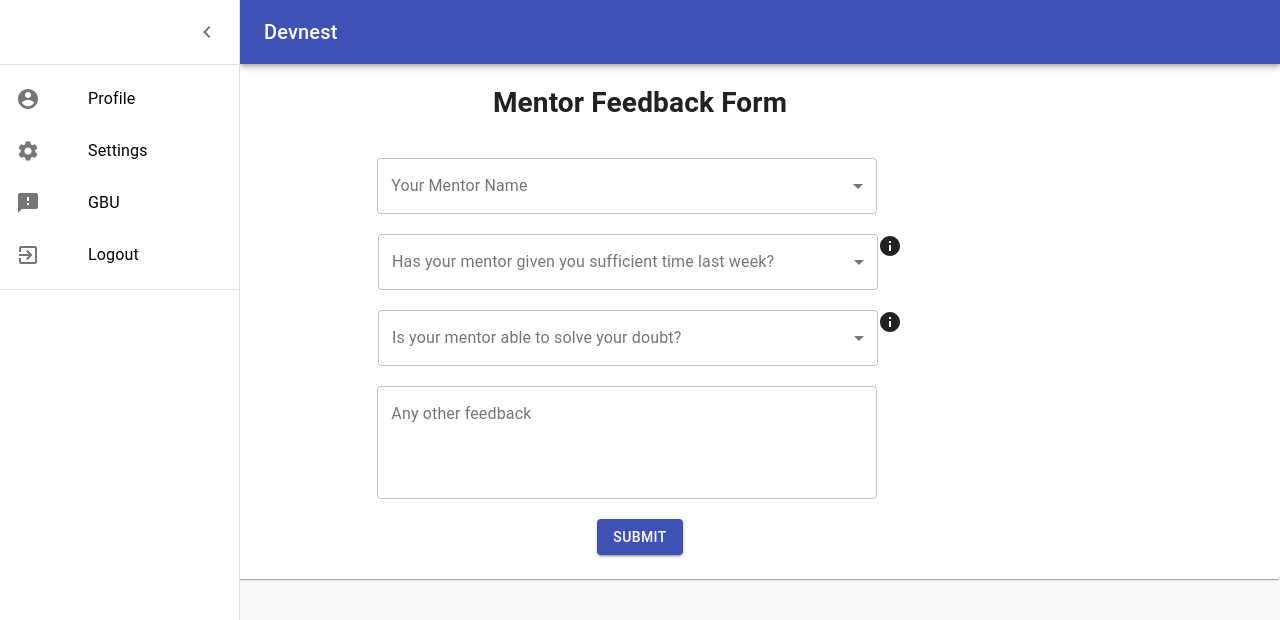
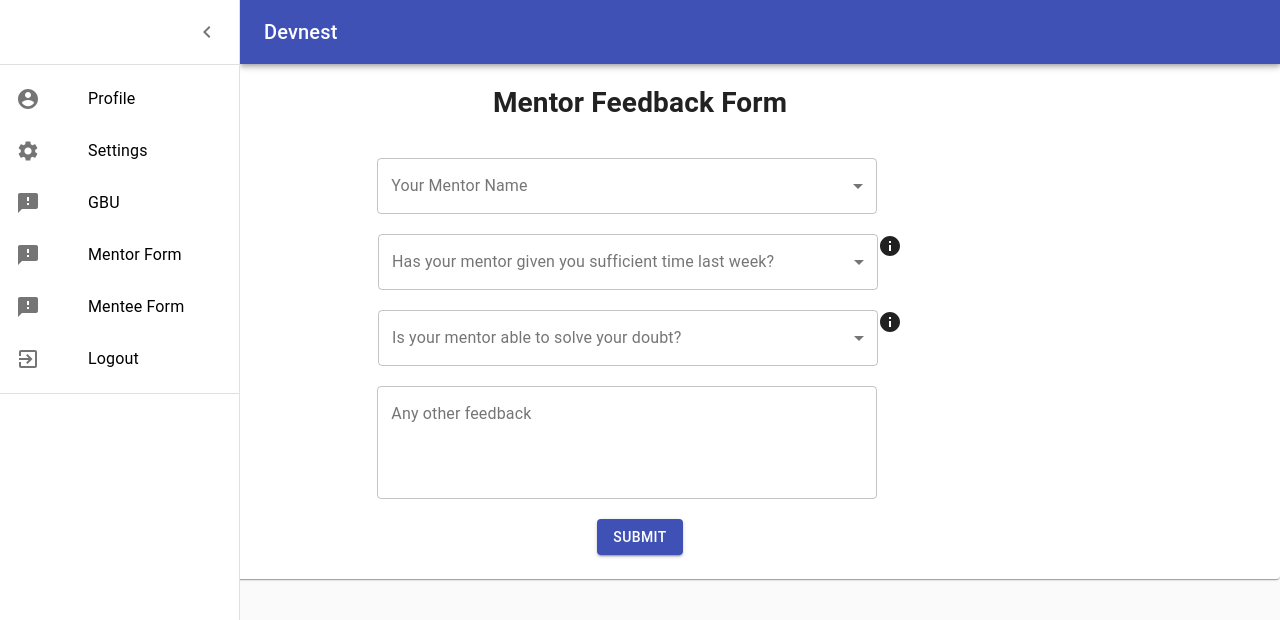
Before and after one commit to sanjay270899/devsnest-frontend, a React (Create React App) app: page /mentor in a window 1280 px wide. Both pictures are taken after a click on the button "open drawer". Shown: the top 620 px of the page. Built offline with nearby package versions, Linux system fonts and the light colour scheme; no server answers.

Commit message:
add:mentor mentee

```diff
--- a/src/MentorMentee/Mentee/ContainerMenteeFeedback.tsx
+++ b/src/MentorMentee/Mentee/ContainerMenteeFeedback.tsx
@@ -30,7 +30,9 @@ const ContainerMenteeFeedbackForm = () => {
         },
       })
       .then((response) => {
-        console.log();
+        if (response.data.data.isFeedbackAdded) {
+          alert('The studentFeedback Form is submitted successfully');
+        }
       })
       .catch((error) => {
         console.log(error);
--- a/src/MentorMentee/Mentor/ContainerMentorFeedback.tsx
+++ b/src/MentorMentee/Mentor/ContainerMentorFeedback.tsx
@@ -15,7 +15,6 @@ const ContainerMentorFeedbackForm = () => {
     setMentor(item);
     PostDetails();
   };
-  console.log(mentor);
   const token: string = localStorage.getItem('Token') || '';
   const fetchDetails = async () => {
     if (token !== '') {
@@ -40,7 +39,9 @@ const ContainerMentorFeedbackForm = () => {
         },
       })
       .then((response) => {
-        console.log(response);
+        if (response.data.data.isFeedbackAdded) {
+          alert('The Mentor Feedback Form is submitted successfully');
+        }
       })
       .catch((error) => {
         console.log(error);
--- a/src/romponents/Header.tsx
+++ b/src/romponents/Header.tsx
@@ -208,6 +208,40 @@ export default function PersistentDrawerLeft() {
             </ListItem>
           </Link>
           <Link
+            to="/mentor"
+            style={{
+              color: '#000',
+              textDecoration: 'none',
+            }}
+          >
+            <ListItem button>
+              <ListItemIcon>
+                <FeedbackIcon />
+              </ListItemIcon>
+
+              <MenuItem onClick={handleClose} style={{ color: '#000' }}>
+                Mentor Form
+              </MenuItem>
+            </ListItem>
+          </Link>
+          <Link
+            to="/mentee"
+            style={{
+              color: '#000',
+              textDecoration: 'none',
+            }}
+          >
+            <ListItem button>
+              <ListItemIcon>
+                <FeedbackIcon />
+              </ListItemIcon>
+
+              <MenuItem onClick={handleClose} style={{ color: '#000' }}>
+                Mentee Form
+              </MenuItem>
+            </ListItem>
+          </Link>
+          <Link
             to="/login"
             style={{
               color: '#000',
```
